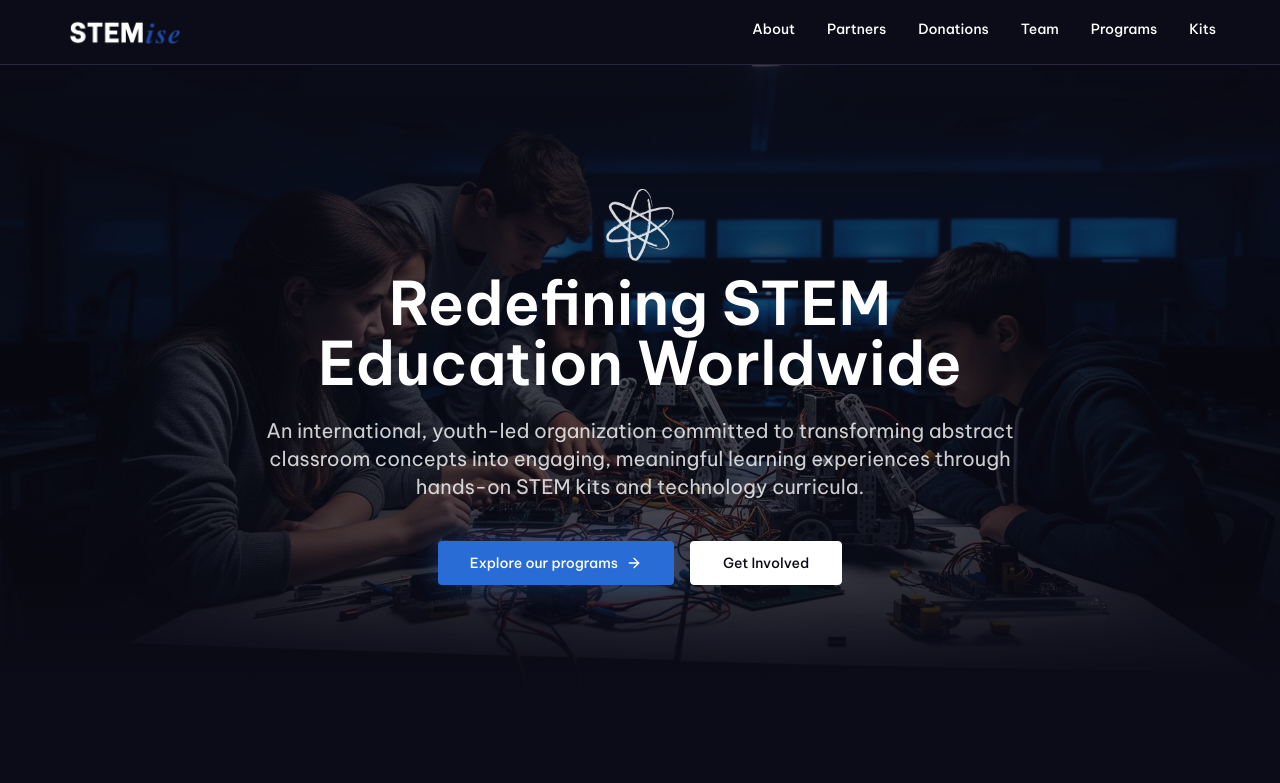
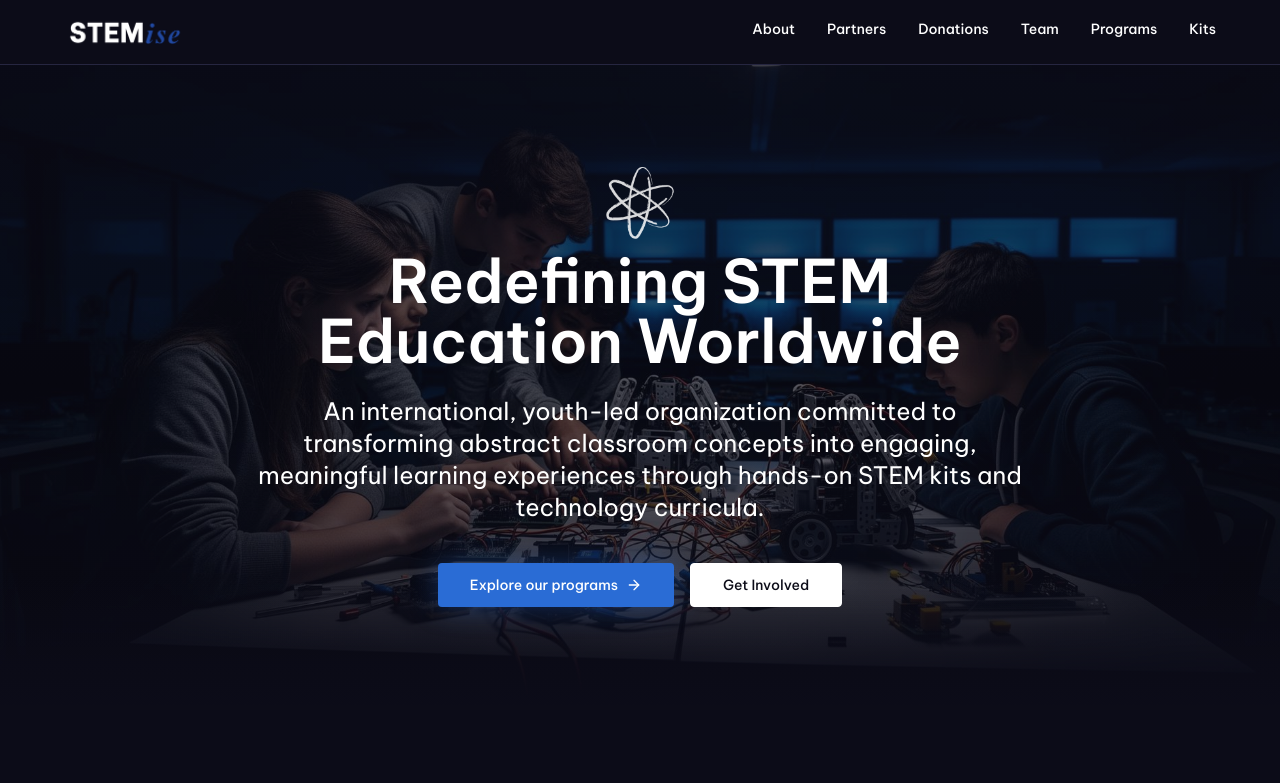
Before and after one commit to STEMise/stemise-website-current-1-3-2026, a React (Vite) app: page / in a window 1280 px wide. Shown: the top 783 px of the page. Built offline with nearby package versions, Linux system fonts and the light colour scheme; the HTML template or start-up script is replaced by a standard one.

Commit message:
Visual edit in Lovable
Edited UI in Lovable

```diff
--- a/src/components/HeroSection.tsx
+++ b/src/components/HeroSection.tsx
@@ -21,7 +21,7 @@ const HeroSection = () => {
             Redefining STEM Education Worldwide
           </h1>
 
-          <p className="mt-6 text-lg md:text-xl text-foreground/80 leading-relaxed animate-fade-in-up stagger-2">
+          <p className="mt-6 text-lg leading-relaxed animate-fade-in-up stagger-2 text-primary-foreground bg-transparent md:text-2xl">
             An international, youth-led organization committed to transforming abstract classroom concepts into engaging, meaningful learning experiences through hands-on STEM kits and technology curricula.
           </p>
 
```
